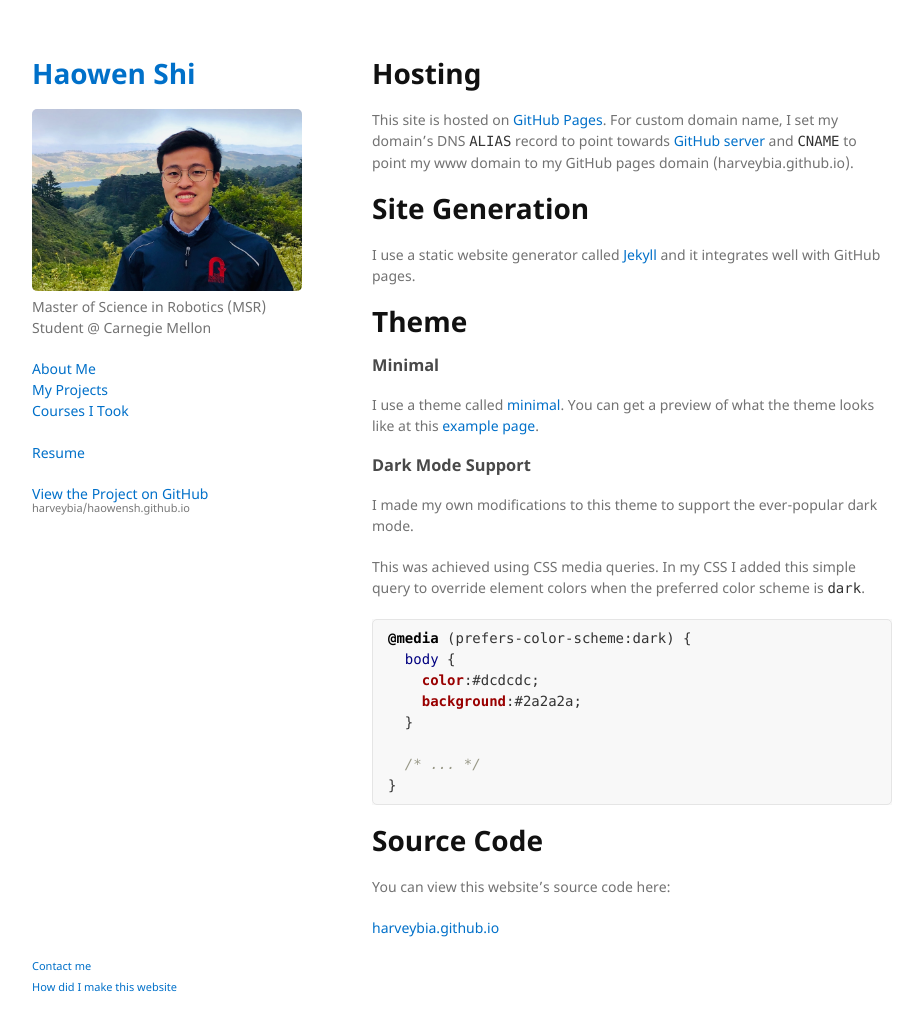
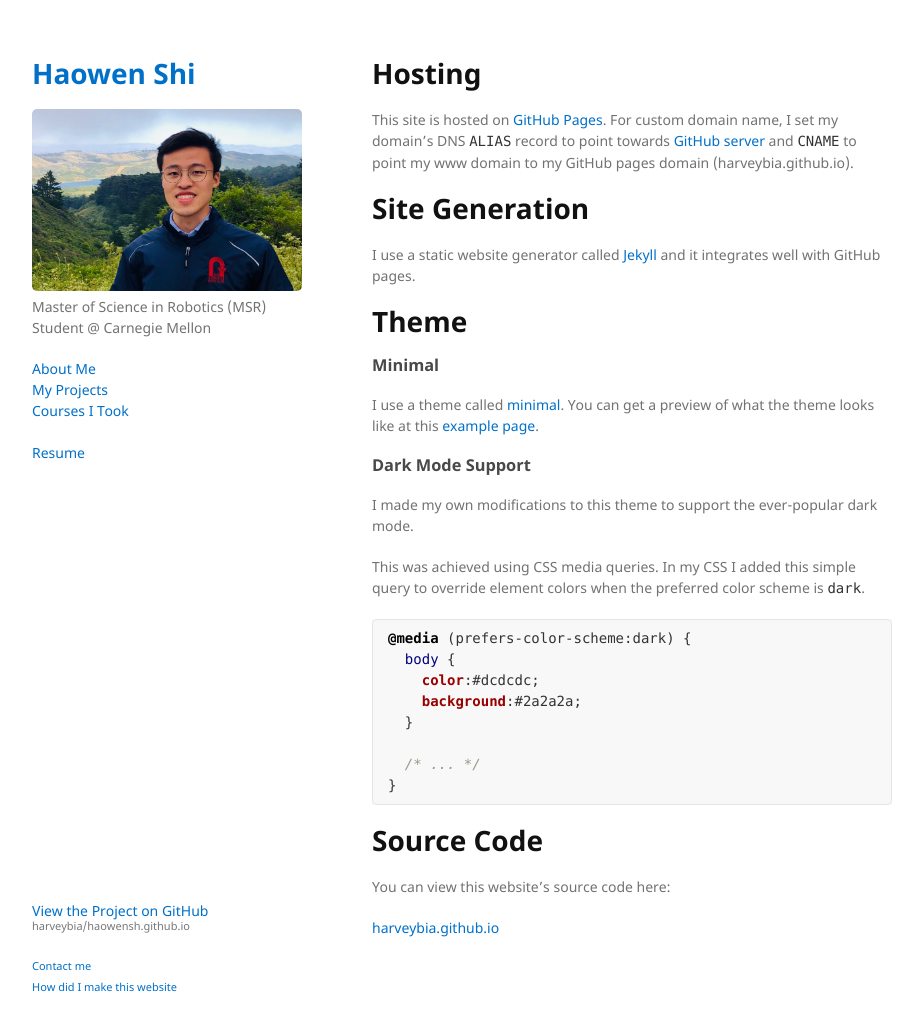
Before and after one commit to harveybia/haowensh.github.io, a Jekyll site: the page built from sitemaking.md, in a window 1280 px wide and 1066 px high. Shown: the top 1031 px of the window, without its empty margins (178-1101 px from the left). Built offline with Jekyll 4.4.1, drawn with Linux system fonts in a browser that asks for light colours; our own code applies the rules of GitHub Pages for plain Markdown files.

Commit message:
moved github link to footer

```diff
--- a/_includes/footer.html
+++ b/_includes/footer.html
@@ -1,5 +1,12 @@
 <footer>
   <p>
+    {% if site.github.is_project_page %}
+    <p class="view"><a href="{{ site.github.repository_url }}">View the Project on GitHub <small>{{ site.github.repository_nwo }}</small></a></p>
+    {% endif %}
+
+    {% if site.github.is_user_page %}
+    <p class="view"><a href="{{ site.github.owner_url }}">View My GitHub Profile</a></p>
+    {% endif %}
     <small>
       <a href="mailto:harvey.shi@yahoo.com">Contact me</a>
     </small>
--- a/_layouts/default.html
+++ b/_layouts/default.html
@@ -45,14 +45,6 @@
           </a>
         </p>
 
-        {% if site.github.is_project_page %}
-        <p class="view"><a href="{{ site.github.repository_url }}">View the Project on GitHub <small>{{ site.github.repository_nwo }}</small></a></p>
-        {% endif %}
-
-        {% if site.github.is_user_page %}
-        <p class="view"><a href="{{ site.github.owner_url }}">View My GitHub Profile</a></p>
-        {% endif %}
-
         {% if site.show_downloads %}
         <ul class="downloads">
           <li><a href="{{ site.github.zip_url }}">Download <strong>ZIP File</strong></a></li>
```
